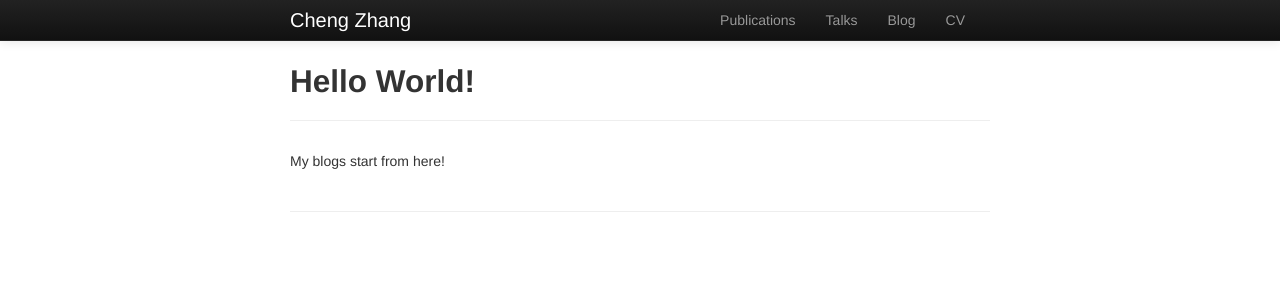
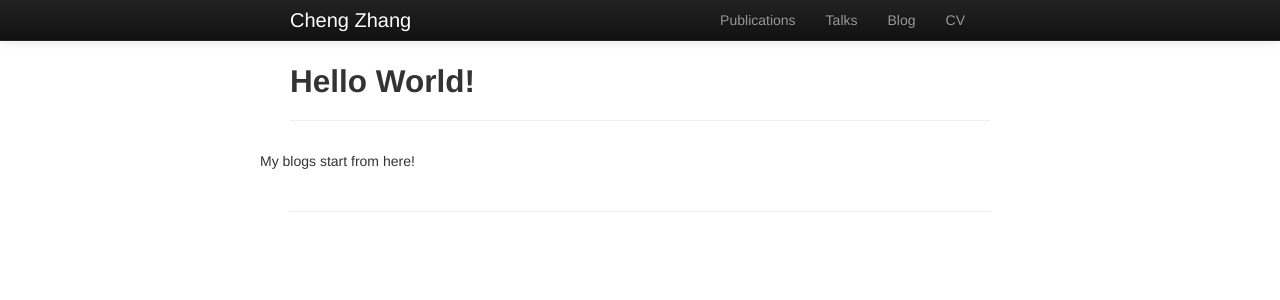
Before and after one commit to zcrabbit/zcrabbit.github.io, a Jekyll site: the page built from _posts/blog/2019-7-17-hello-world.md, in a window 1280 px wide. Shown: the top 300 px of the page. Built offline with Jekyll 4.4.1, drawn with Linux system fonts in a browser that asks for light colours; comment, search, counter and statistics services are not loaded.

Commit message:
Update post.html

```diff
--- a/_layouts/post.html
+++ b/_layouts/post.html
@@ -7,15 +7,20 @@ layout: page
 <!-- <h2>{{ page.title }}</h2> -->
 <!-- <p class="meta">{{ page.date | data_to_string }} </p> -->
 
+<div class="container" stype="margin-top: 50px;">
+<div class="row">
 	<div class="post">
 		{{ content }}
 
 		<!-- {% include disqus.html %} -->
 	</div>
+</div>
 
-
+<div class="row">
 	<div class="post">
 		{% if page.comments %}
 		{% include disqus.html %}
 		{% endif %}
 	</div>
+</div>
+</div>
```
Lines whose indentation alone changed are shown as unchanged.
